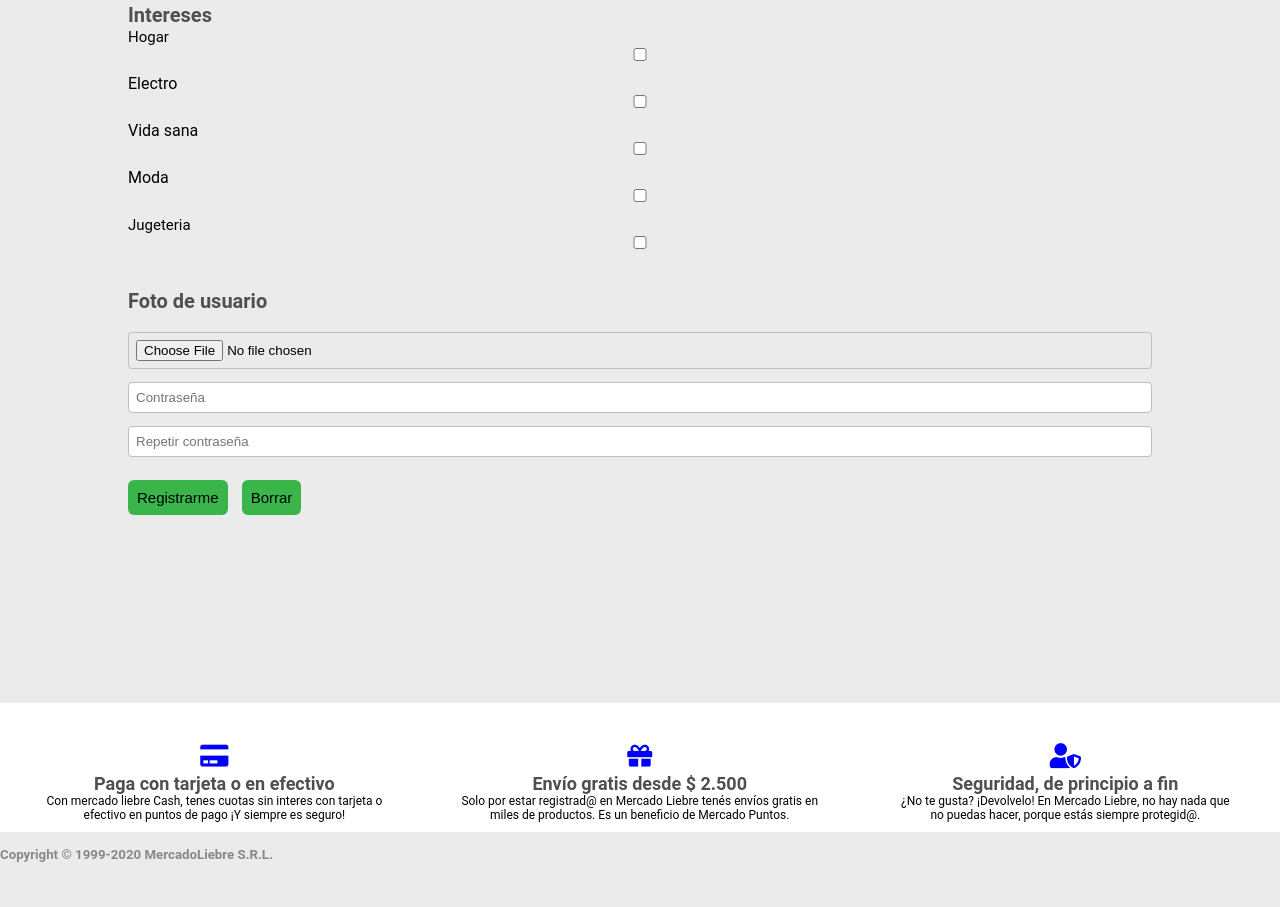
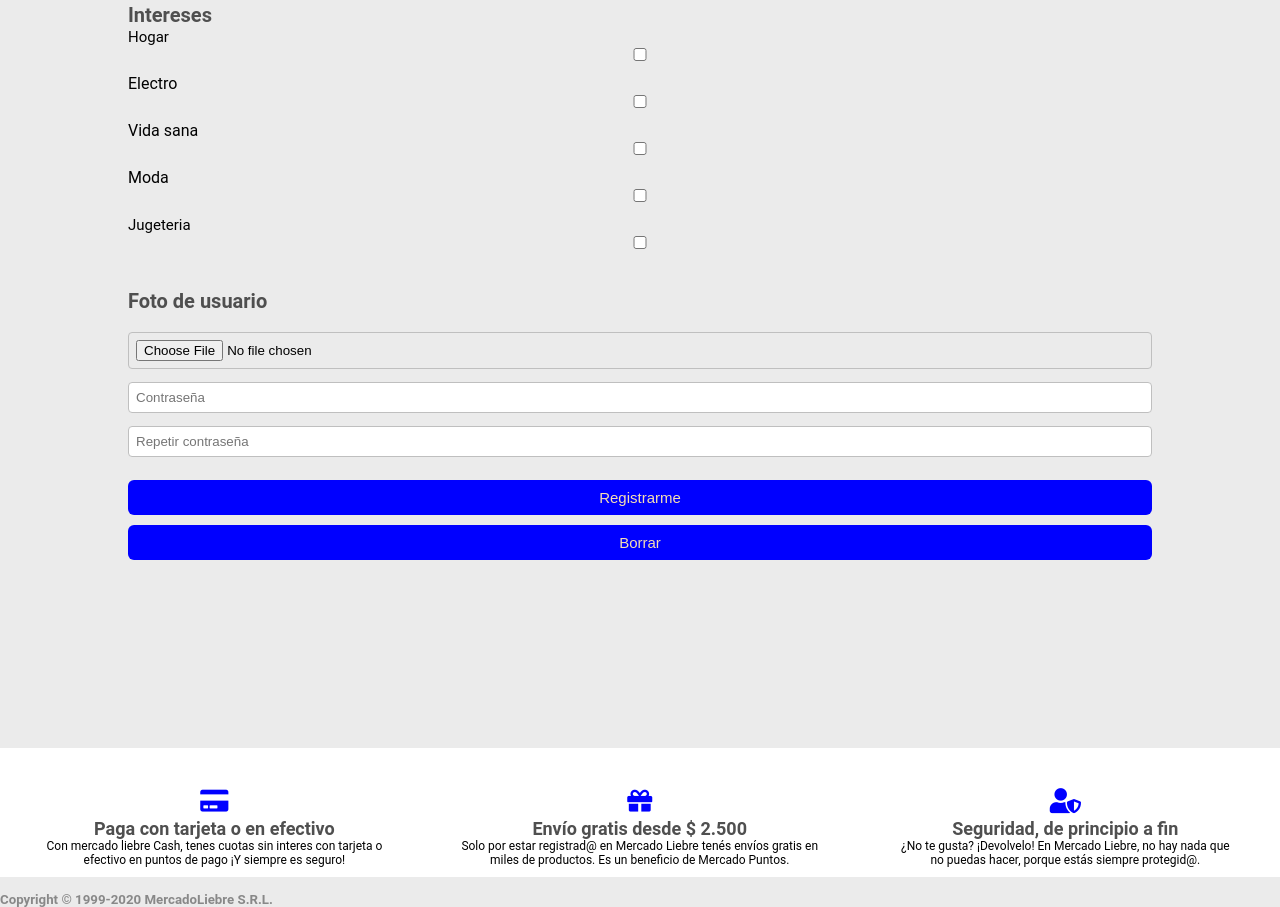
Before and after one commit to NiicolasLencina/Mercado-Liebre, a website: page views/resgister.html in a window 1280 px wide. Shown: the part 667-1574 px from the top of the page. Before the commit the page ends 1529 px from the top, so only its background shows below. Drawn offline with Linux system fonts and the light colour scheme; files that its build step writes are made by us from their sources; files whose address does not match are found by name.

Commit message:
arreglos

```diff
--- a/views/resgister.html
+++ b/views/resgister.html
@@ -162,9 +162,9 @@ rel="stylesheet" />
             <input type="password" name="password-repeat" required placeholder="Repetir contraseña">
         </div>
 
-        <button type="submit" method="POST" action='/'>Registrarme</button>
+        <button type="submit" method="POST" action='/'style="width: 100%; background-color: blue;color: wheat;">Registrarme</button>
 
-        <button type="reset" method="POST">Borrar</button>
+        <button type="reset" method="POST"style="width: 100%; background-color: blue;color: wheat;" action='/register'>Borrar</button>
 
     </form>
 
```
Also changed, not shown: views/login.html (line endings or trailing spaces).
